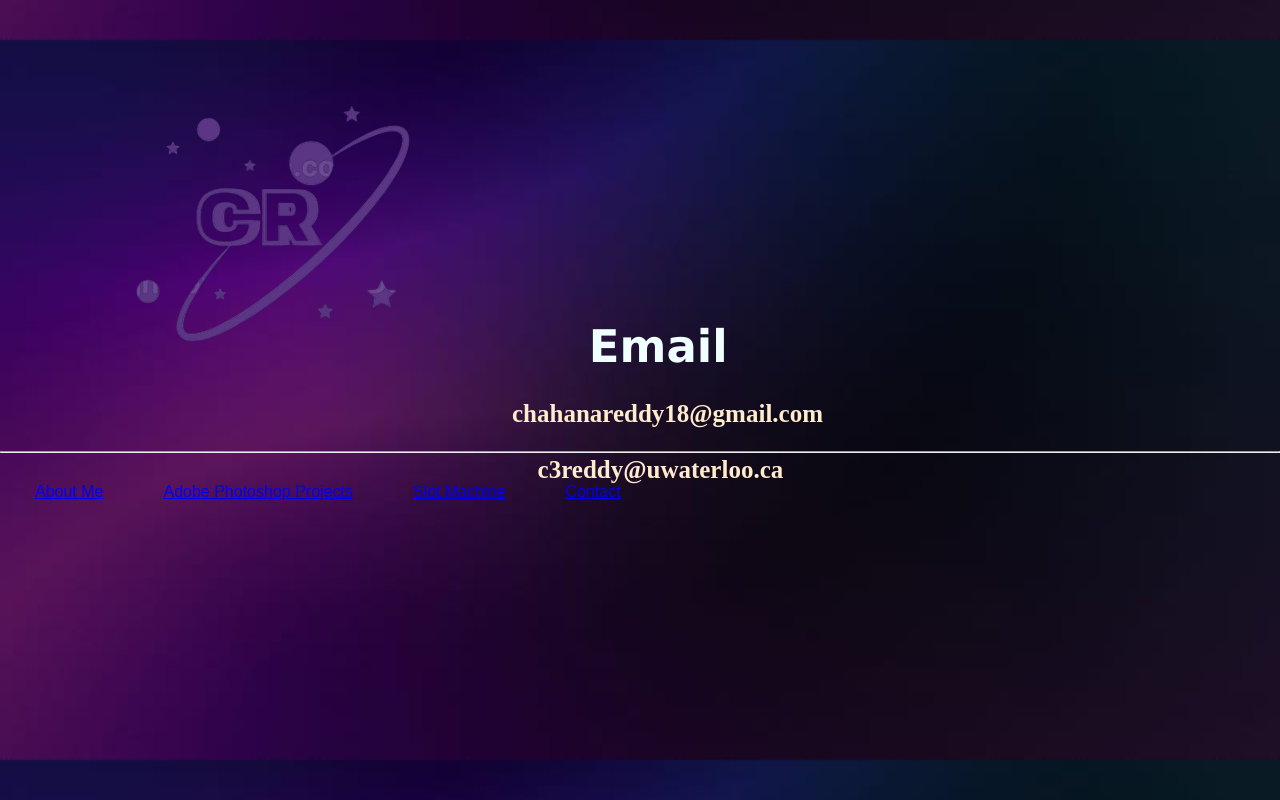
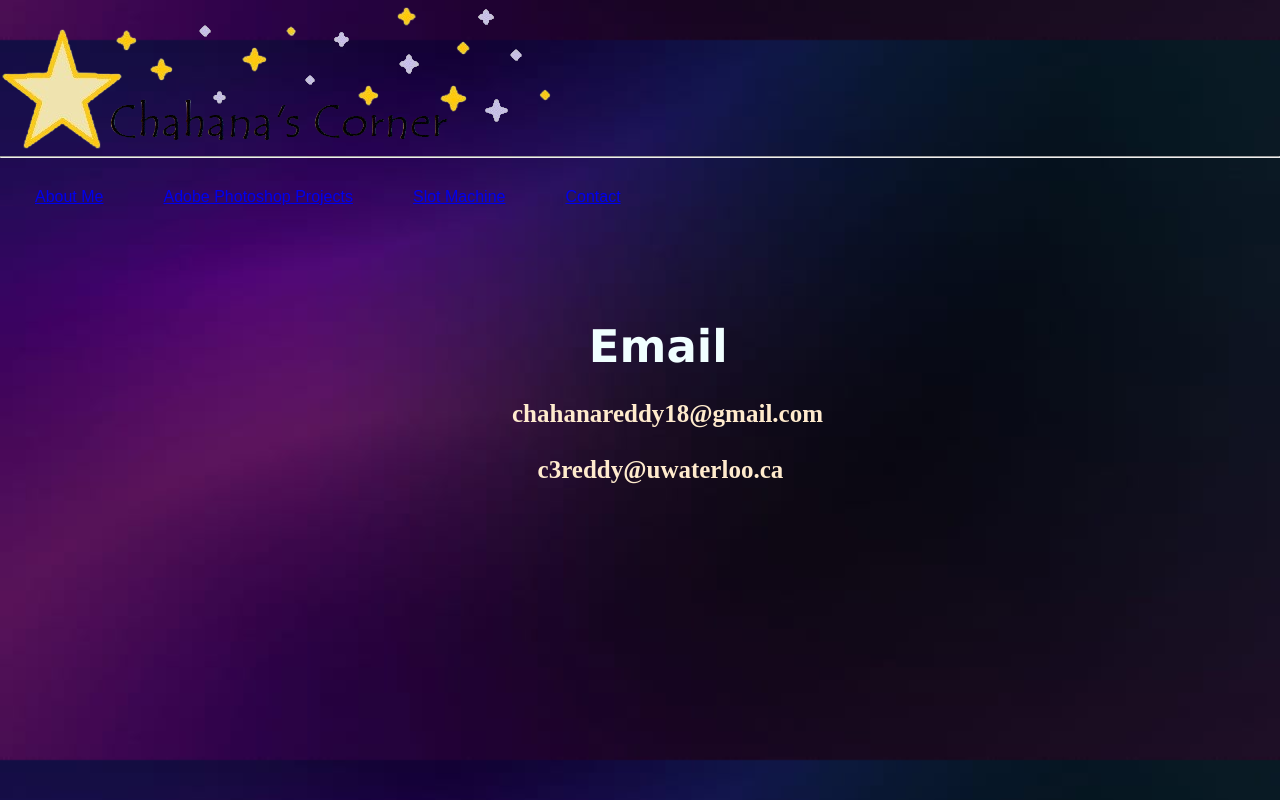
Before and after one commit to Chahanareddy/my-website, a plain HTML site: page contact.html in a window 1280 px wide. Drawn offline with Linux system fonts and the light colour scheme.

Commit message:
Update contact.html

```diff
--- a/contact.html
+++ b/contact.html
@@ -17,7 +17,7 @@
     </head>
     <body>
         <div class="chero">
-        <img src="crlogo.png" alt="Chahana's Corner">
+        <img src="logopt4.png" alt="Chahana's Corner">
         <header>
 
         </header>
```
